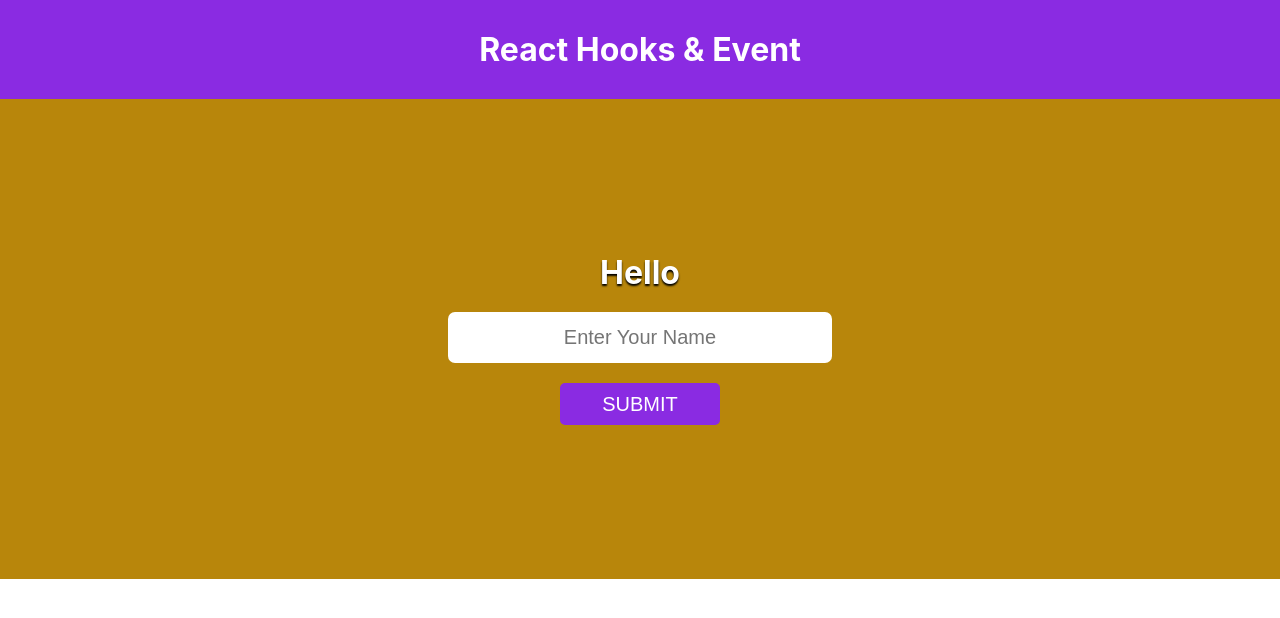
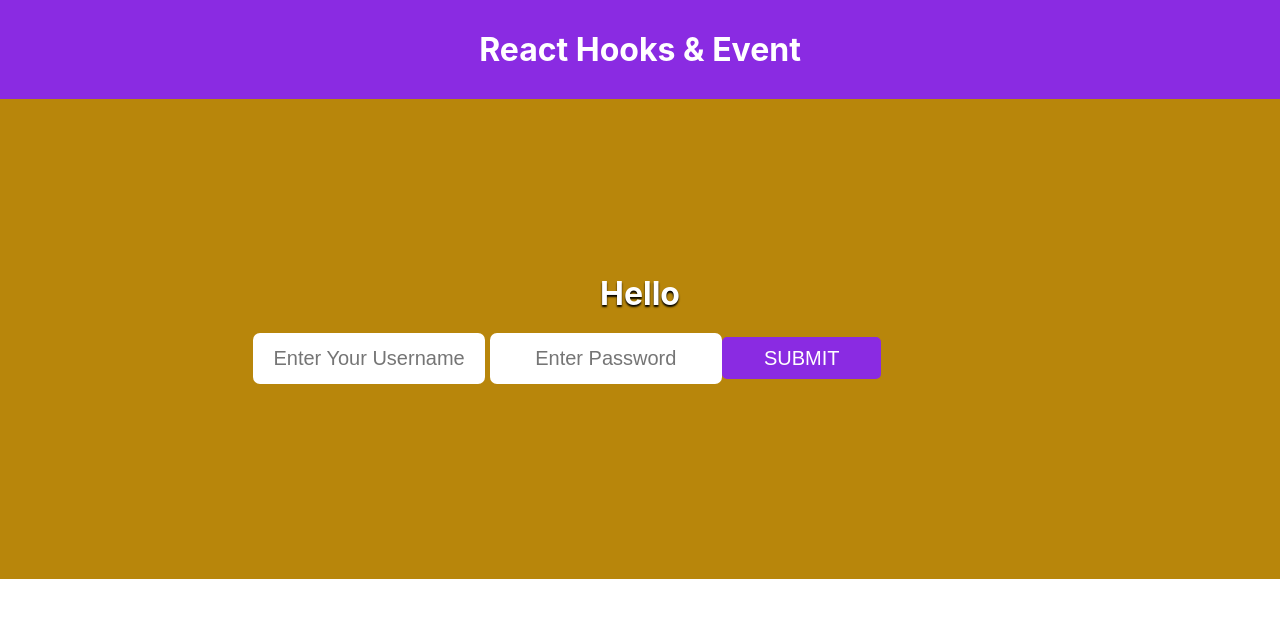
Before and after one commit to iamsourav37/react-first-proj, a React (Create React App) app: page / in a window 1280 px wide. Shown: the top 618 px of the page. Built offline with nearby package versions, Linux system fonts and the light colour scheme.

Commit message:
preventDefault form

```diff
--- a/src/Component/Form.jsx
+++ b/src/Component/Form.jsx
@@ -2,30 +2,35 @@
 import "../css/formExample.css";
 
 function FormExample() {
-  let formValue;
+  let formValue = "";
 
-  const [msg, setMsg] = useState("Hello");
+  const [name, setName] = useState("");
+  const [password, setPass] = useState("");
 
   const onChangeInputEvent = (event) => {
     formValue = event.target.value;
   };
 
-  const changeHandler = () => {
-    let msg = `Hello ${formValue}`;
-    setMsg(msg);
+  const changeHandler = (event) => {
+    event.preventDefault();
+    console.log(event);
+    setName(formValue);
   };
 
   return (
     <div className="form-div">
-      <h1>{msg}</h1>
-      <input
-        type="text"
-        placeholder="Enter Your Name"
-        onChange={onChangeInputEvent}
-      />
-      <button className="btn" onClick={changeHandler}>
-        Submit
-      </button>
+      <h1>Hello {name}</h1>
+      <form onSubmit={changeHandler}>
+        <input
+          type="text"
+          placeholder="Enter Your Username"
+          onChange={onChangeInputEvent}
+        />{" "}
+        <input type="password" placeholder="Enter Password" />
+        <button type="submit" className="btn">
+          Submit
+        </button>
+      </form>
     </div>
   );
 }
```
